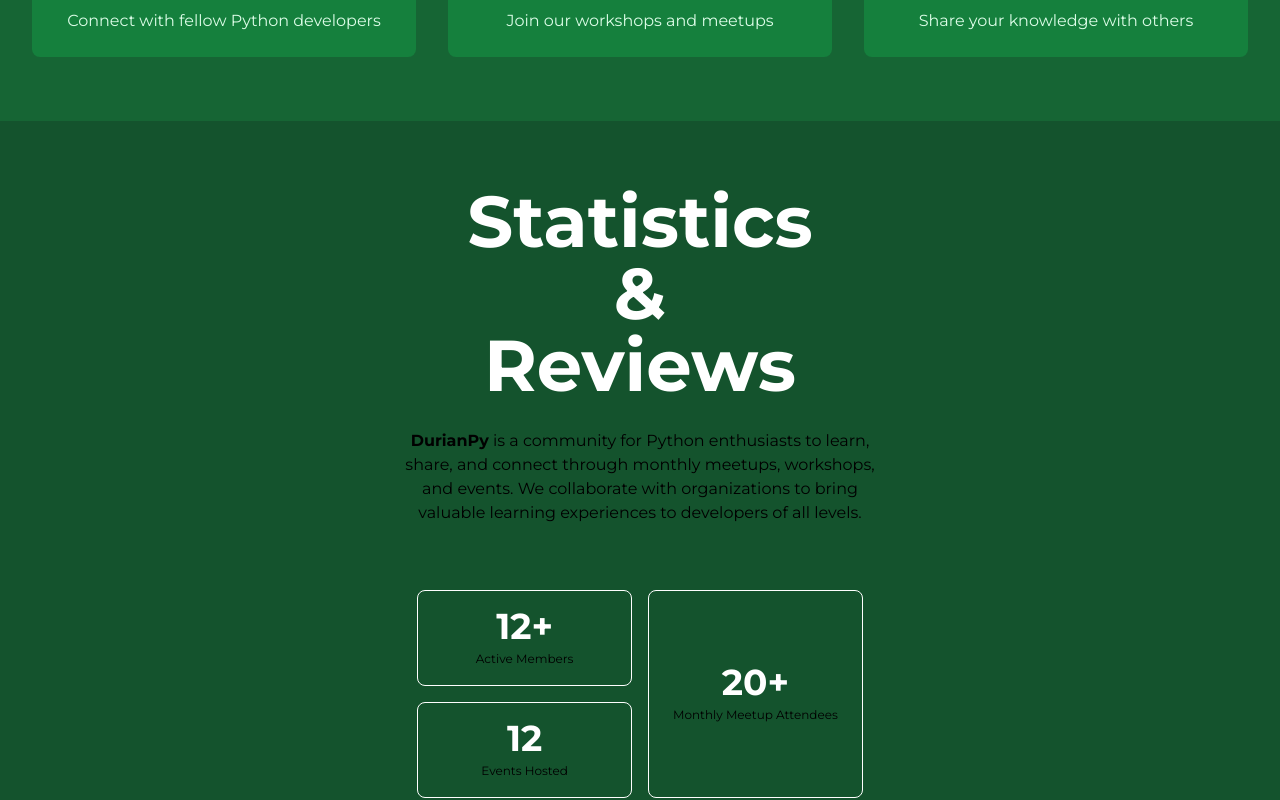
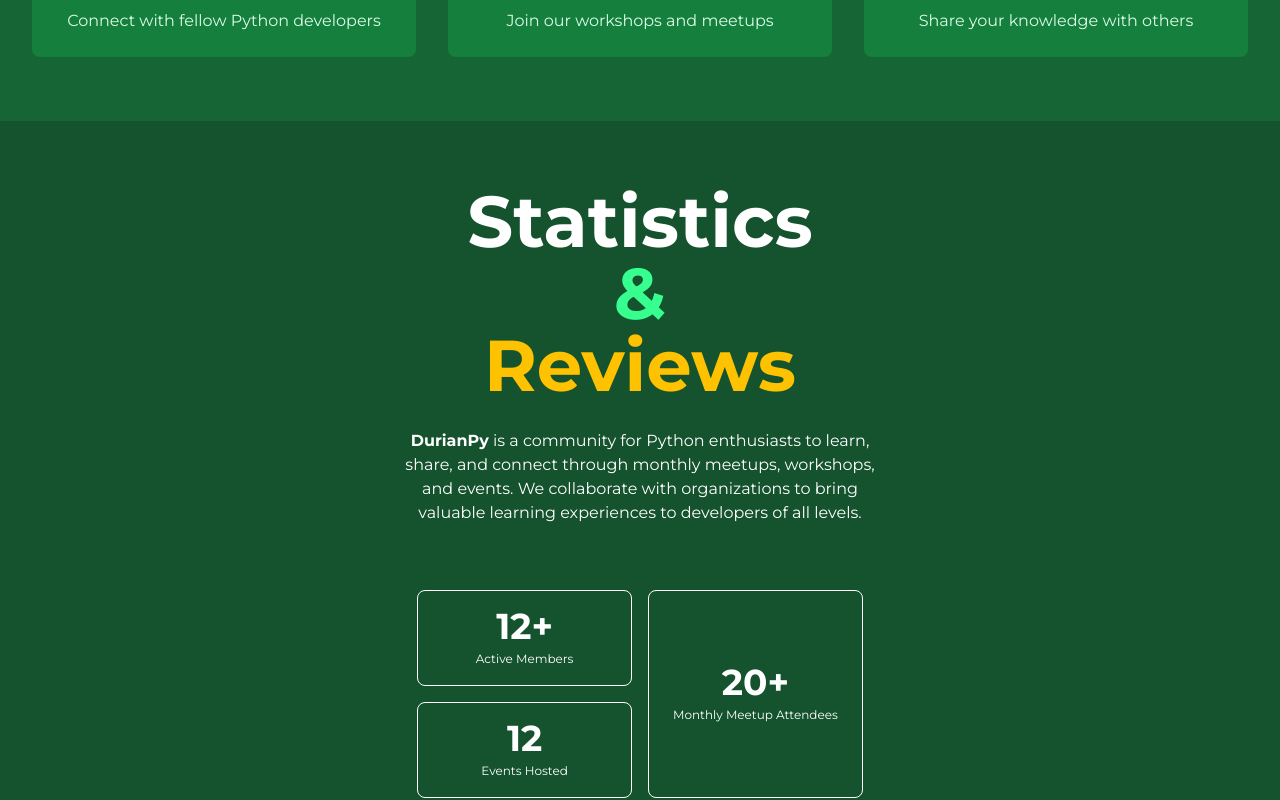
Before and after one commit to DurianPy-Davao-Python-User-Group/DurianPy-Official-Website, a Next.js app: page / in a window 1280 px wide. Shown: the part 967-1767 px from the top of the page. Built offline with nearby package versions, Linux system fonts and the light colour scheme.

Commit message:
feat: changed font to monsterrat

```diff
--- a/app/components/home/StatsAndReviews.tsx
+++ b/app/components/home/StatsAndReviews.tsx
@@ -1,6 +1,6 @@
 'use client';
 import { useState, useEffect, useRef } from 'react';
-import { Container } from '../ui/Container';
+import { Container } from '../ui/container';
 import CountUp from 'react-countup';
 
 export function StatsAndReviews() {
@@ -21,11 +21,11 @@
       observer.observe(sectionRef.current);
     }
 
-    return () => observer.disconnect(); // Cleanup on unmount
+    return () => observer.disconnect();
   }, []);
 
   return (
-    <section ref={sectionRef} className="bg-green-900 py-16">
+    <section ref={sectionRef} className="bg-green-900 py-16 text-white">
       <Container>
         <div className="flex flex-col items-center px-8 xl:px-[320px] 2xl:flex-row 2xl:px-0 2xl:justify-between">
           <div className="w-full">
@@ -42,7 +42,7 @@
               className="text-center 2xl:text-left pb-7 xl:pb-[121px] sm:px-10 md:px-16
                 lg:px-32 xl:px-10 2xl:px-5 lg:pr-99 2xl:pr-72"
             >
-              <p>
+              <p className="text-white">
                 <span className="font-bold">DurianPy</span> is a community for
                 Python enthusiasts to learn, share, and connect through monthly
                 meetups, workshops, and events. We collaborate with
@@ -53,11 +53,11 @@
           </div>
 
           {/* Section Statistics */}
-          <div className="grid grid-cols-2 grid-rows-2 gap-4 h-52 2xl:h-max mt-12 sm:mt-5 md:mt-5 lg:mt-5 xl:-mt-14">
+          <div className="text-white grid grid-cols-2 grid-rows-2 gap-4 h-52 2xl:h-max mt-12 sm:mt-5 md:mt-5 lg:mt-5 xl:-mt-14">
             {/* Active Members */}
             <div className="bg-green-900 p-4 border border-white rounded-lg grid place-content-center">
               <div className="text-center">
-                <span className="text-4xl font-bold text-white">
+                <span className="text-4xl font-bold">
                   {isVisible && <CountUp start={0} end={12} duration={3} />}+
                 </span>
                 <br />
--- a/app/layout.tsx
+++ b/app/layout.tsx
@@ -2,10 +2,10 @@
 import localFont from 'next/font/local';
 import { Montserrat } from 'next/font/google';
 import './globals.css';
-import Navbar from '@/app/components/navs/public/Navbar';
 // Import and configure local fonts
 const montserrat = Montserrat({
   variable: '--font-montserrat',
+  subsets: ['latin'],
 });
 
 const geistSans = localFont({
--- a/package.json
+++ b/package.json
@@ -24,6 +24,7 @@
     "next": "14.2.18",
     "odometer": "^0.4.8",
     "react": "^18",
+    "react-countup": "^6.5.3",
     "react-dom": "^18",
     "tailwind-merge": "^3.0.1",
     "tailwindcss-animate": "^1.0.7"
--- a/tailwind.config.ts
+++ b/tailwind.config.ts
@@ -10,6 +10,8 @@
   theme: {
     extend: {
       colors: {
+        midoriGreen: '#36FF90',
+        centerStage: '#FFC200',
         background: 'var(--background)',
         foreground: 'var(--foreground)',
         primary: '#FFC200',
@@ -80,7 +82,9 @@
         'accordion-down': 'accordion-down 0.2s ease-out',
         'accordion-up': 'accordion-up 0.2s ease-out',
       },
-      fontFamily: {},
+      fontFamily: {
+        monsterrat: ['var(--font-montserrat)', 'sans-serif'],
+      },
     },
   },
   plugins: [require('tailwindcss-animate')],
```
Also changed, not shown: 1 other file (tests, documents, lock files or other folders).
